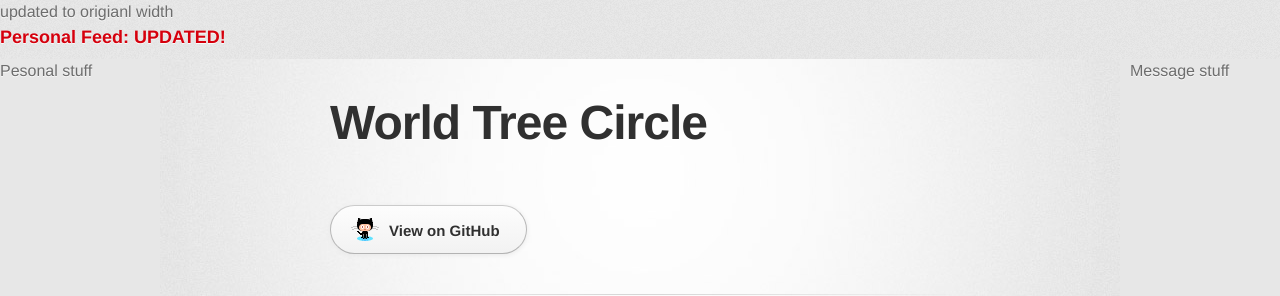
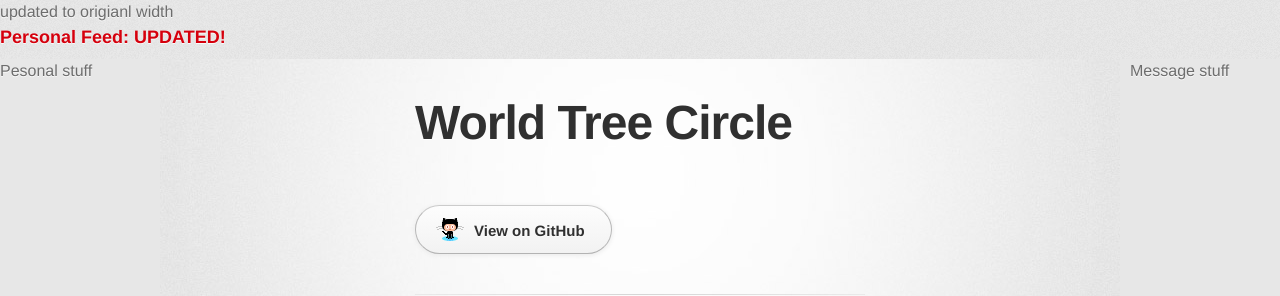
Before and after one commit to WorldTreeCircle/WorldTreeCircle.github.io, a PHP site: page / in a window 1280 px wide. Shown: the top 296 px of the page. Run offline with PHP 8.4, Linux system fonts and the light colour scheme; some web fonts are replaced.

Commit message:
Update stylesheet.css

```diff
--- a/stylesheets/stylesheet.css
+++ b/stylesheets/stylesheet.css
@@ -156,9 +156,9 @@ header h2 {
 /*
 * */
 .inner {
-/*	width: 450px; */
+	width: 450px;
 
-  width: 620px;
+ /* width: 620px; */
 
 
   margin: 0 auto;
@@ -429,9 +429,9 @@ footer a:hover {
     display: none;
   }
   .inner {
-    width: 94%;
+ /*   width: 94%;  */
 
-  /* width: 45%; */
+   width: 45%;
     margin: 0 auto;
   }
 }
```
